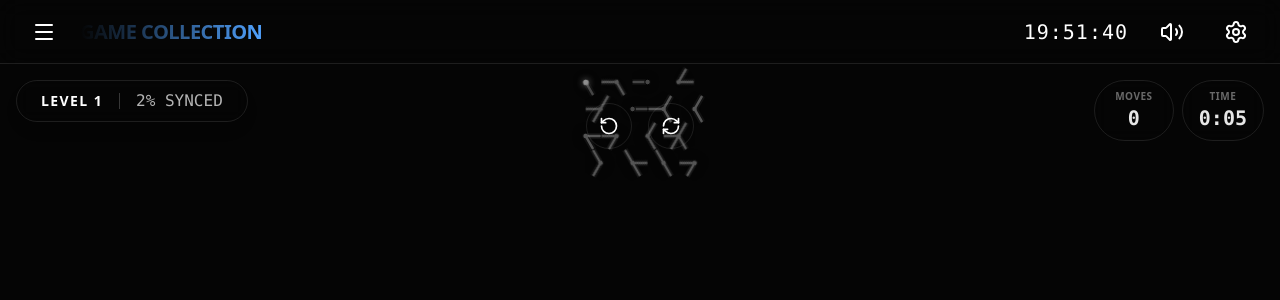
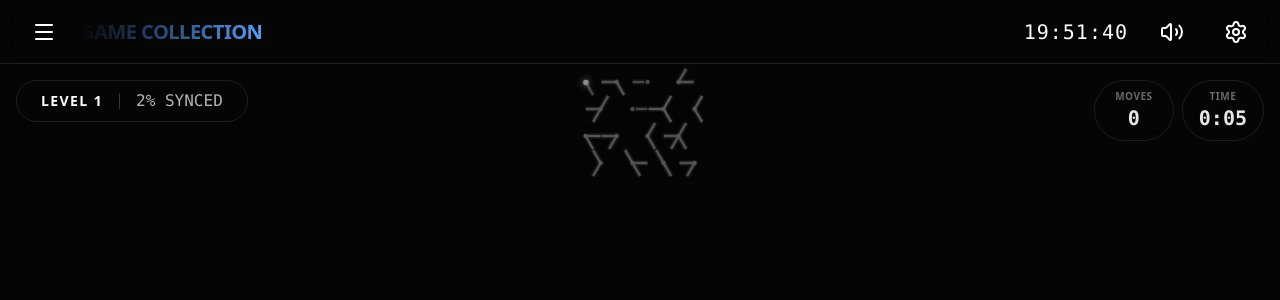
Before and after one commit to manosdvd/GameCollection, a React (Vite) app: page /hexenergy in a window 1280 px wide. Shown: the top 300 px of the page. Built offline with nearby package versions, Linux system fonts and the light colour scheme.

Commit message:
Refactor: Polish Game Collection (Cryptogram UX, HexEnergy Size, Anxiety Visuals)

```diff
--- a/src/contexts/SettingsContext.jsx
+++ b/src/contexts/SettingsContext.jsx
@@ -28,9 +28,20 @@ export function SettingsProvider({ children }) {
         }
     }, []);
 
+    const [colorBlindMode, setColorBlindMode] = useState(() => {
+        const saved = localStorage.getItem('color_blind_mode');
+        return saved !== null ? JSON.parse(saved) : false;
+    });
+
+    useEffect(() => {
+        localStorage.setItem('color_blind_mode', JSON.stringify(colorBlindMode));
+    }, [colorBlindMode]);
+
     const value = {
         hapticsEnabled,
         setHapticsEnabled,
+        colorBlindMode,
+        setColorBlindMode,
         triggerHaptic,
         resetAllData
     };
--- a/src/games/anxiety/AnxietyGame.jsx
+++ b/src/games/anxiety/AnxietyGame.jsx
@@ -40,7 +40,7 @@ export default function AnxietyGame() {
     } = useAnxietyEngine();
 
     const { playClick, playSuccess, playError, playTone } = useSound();
-    const { triggerHaptic } = useSettings();
+    const { triggerHaptic, colorBlindMode } = useSettings();
 
     const [selected, setSelected] = useState(null);
     const [shake, setShake] = useState(false);
@@ -237,6 +237,7 @@ export default function AnxietyGame() {
                 )}
             </div>
 
+            {/* Main Grid */}
             <div
                 className="w-full max-w-md aspect-[4/5] bg-black/40 rounded-lg p-1 grid gap-1 relative z-10 border border-white/10"
                 style={{
@@ -286,11 +287,14 @@ export default function AnxietyGame() {
                                     "rounded relative transition-all duration-100 flex items-center justify-center cursor-pointer overflow-hidden",
                                     !tile && "bg-white/5 hover:bg-white/10",
                                     tile && COLOR_STYLES[tile.color],
-                                    tile && "border hover:brightness-125 shadow-sm",
+                                    tile && "border hover:brightness-125 shadow-lg", // Increased shadow (lighted glow)
+                                    // Add glow effect using inline style for dynamic color
                                     isSelected && "ring-2 ring-white z-20 scale-105 brightness-150"
                                 )}
+                                style={tile ? { boxShadow: `0 0 15px ${tile.color}` } : {}} // Glow (fallback color name works in css?)
+                            // Actually, tile.color is 'red', 'blue', etc. which are valid CSS colors.
                             >
-                                {tile && (() => {
+                                {tile && colorBlindMode && (() => {
                                     const idx = COLORS.indexOf(tile.color);
                                     const Shape = ShapeIcons[SHAPES[idx]];
                                     return <div className="p-1.5 w-full h-full"><Shape /></div>;
--- a/src/games/anxiety/anxietyUtils.js
+++ b/src/games/anxiety/anxietyUtils.js
@@ -8,7 +8,7 @@ export const randomColor = () => TILE_COLORS[Math.floor(Math.random() * TILE_COL
 export const createEmptyGrid = () => Array.from({ length: ROWS }, () => Array(COLS).fill(null));
 
 // Initialize grid with bottom N rows filled
-export const initGrid = (rowsFilled = 3) => {
+export const initGrid = (rowsFilled = 0) => {
     const grid = createEmptyGrid();
     for (let y = ROWS - 1; y >= ROWS - rowsFilled; y--) {
         for (let x = 0; x < COLS; x++) {
--- a/src/games/cryptogram/CryptogramGame.jsx
+++ b/src/games/cryptogram/CryptogramGame.jsx
@@ -410,9 +410,9 @@ export default function CryptogramGame() {
                                 <div className="flex justify-center animate-bounce mt-8">
                                     <button
                                         onClick={(e) => { e.stopPropagation(); startNewGame(); }}
-                                        className="px-8 py-3 bg-primary text-black rounded-xl font-bold shadow-[0_0_20px_rgba(0,255,170,0.3)] hover:shadow-[0_0_40px_rgba(0,255,170,0.5)] transition-all"
+                                        className="px-8 py-3 bg-emerald-500 text-black rounded-xl font-bold shadow-[0_0_20px_rgba(16,185,129,0.4)] hover:shadow-[0_0_30px_rgba(16,185,129,0.6)] hover:bg-emerald-400 transition-all border border-emerald-400"
                                     >
-                                        Next Quote
+                                        Next Puzzle
                                     </button>
                                 </div>
                             )}
--- a/src/games/hexenergy/HexEnergyGame.jsx
+++ b/src/games/hexenergy/HexEnergyGame.jsx
@@ -84,29 +84,12 @@ export default function HexEnergyGame() {
             </div>
 
             {/* Game Canvas Container */}
-            <div ref={containerRef} className="flex-1 w-full h-full relative touch-none">
+            <div ref={containerRef} className="flex-1 w-full h-full relative touch-none flex items-center justify-center">
                 {/* Engine places #hex-grid here */}
             </div>
 
-            {/* Bottom Controls */}
-            {!victory && (
-                <div className="absolute bottom-8 w-full flex justify-center gap-4 pointer-events-auto z-10">
-                    <button
-                        onClick={handleReset}
-                        className="p-3 rounded-full bg-surface/80 border border-white/10 text-white hover:bg-white/10 transition-colors"
-                        title="Reset Puzzle"
-                    >
-                        <RotateCcw size={20} />
-                    </button>
-                    <button
-                        onClick={() => engineRef.current && engineRef.current.loadLevel(level)}
-                        className="p-3 rounded-full bg-surface/80 border border-white/10 text-white hover:bg-white/10 transition-colors"
-                        title="New Random Puzzle"
-                    >
-                        <RefreshCw size={20} />
-                    </button>
-                </div>
-            )}
+            {/* Bottom Controls Removed per User Request */}
+            {/* {!victory && ( ...buttons... )} */}
 
             {/* Victory Screen */}
             <div className={`
--- a/src/games/hexenergy/engine.js
+++ b/src/games/hexenergy/engine.js
@@ -538,7 +538,7 @@ export class HexEnergyEngine {
         let r_h = safeH / gridH_units;
         let R = Math.min(r_w, r_h);
 
-        if (R > 120) R = 120;
+        if (R > 300) R = 300;
         if (R < 18) R = 18;
 
         this.TILE_R = R;
```
